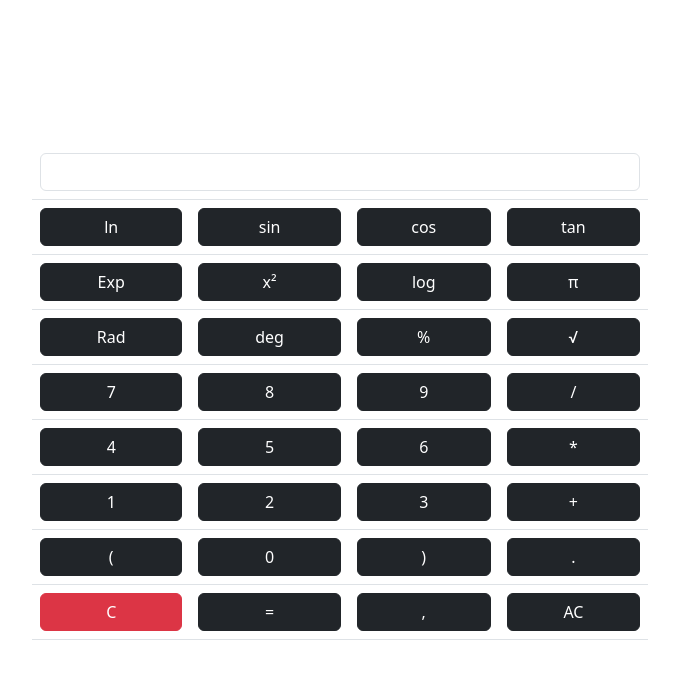
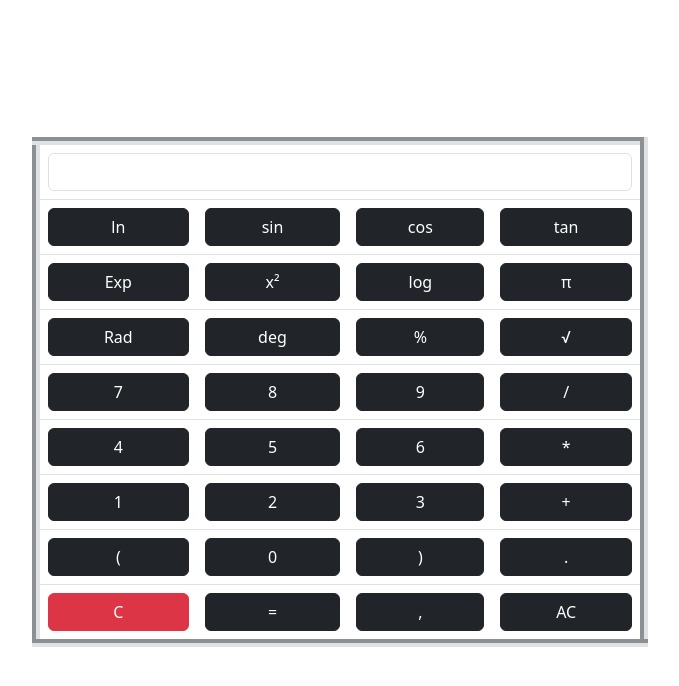
Before and after one commit to Quratulain-nasir/Calculator, a plain HTML site: page index.html in a window 1280 px wide. Shown: the whole page, without its empty margins (300-979 px from the left). Drawn offline with nearby package versions, Linux system fonts and the light colour scheme.

Commit message:
Update index.html

```diff
--- a/index.html
+++ b/index.html
@@ -11,7 +11,7 @@
 
 <body>
     <div class="container d-flex justify-content-center align-items-center w-50" style="height: 100vh;">
-        <table class="table">
+        <table class="table" border= 8px solid black>
             <thead>
                 <tr>
                     <th colspan="4"><input type="text" id="result" class="form-control w-100"></th>
```
